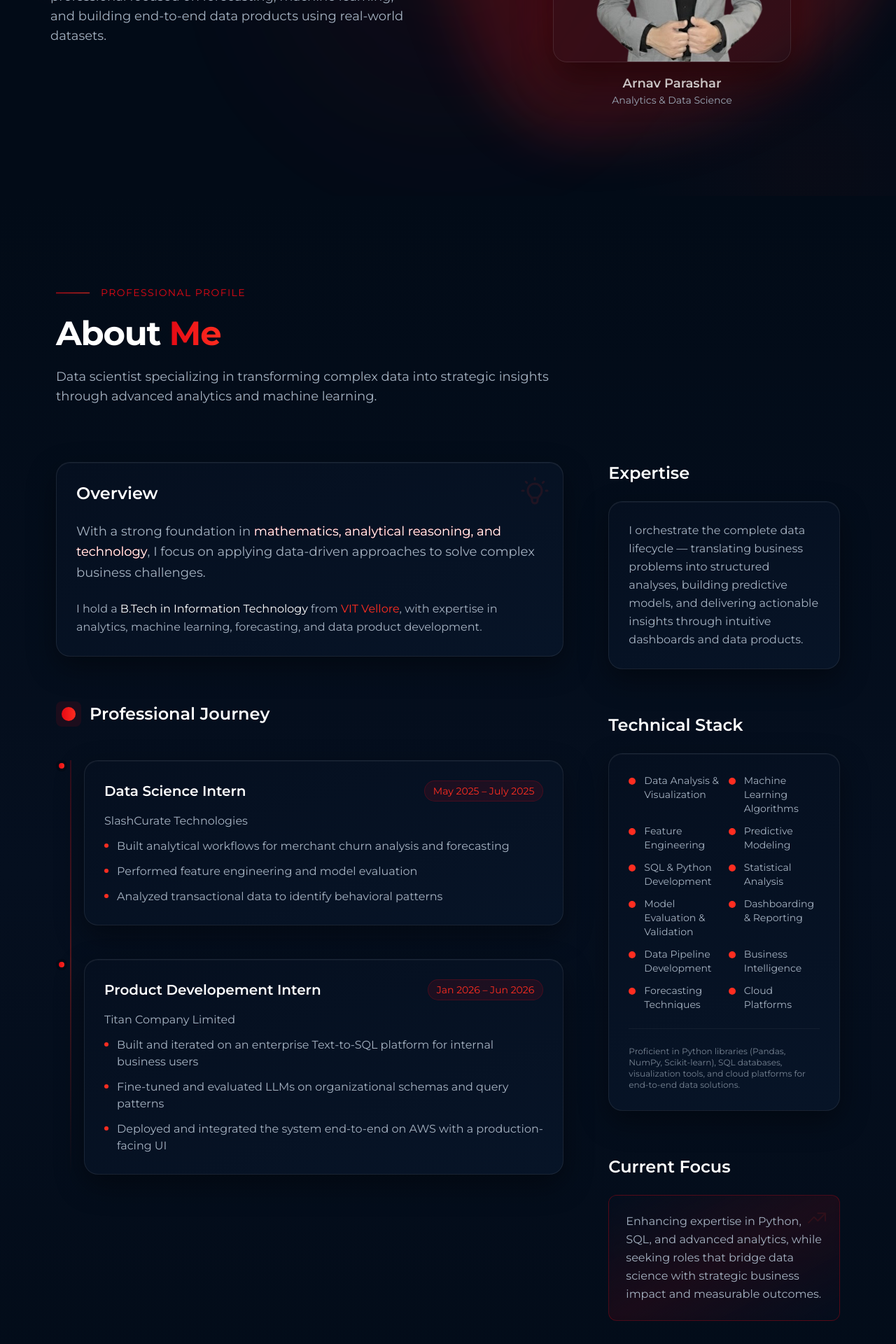
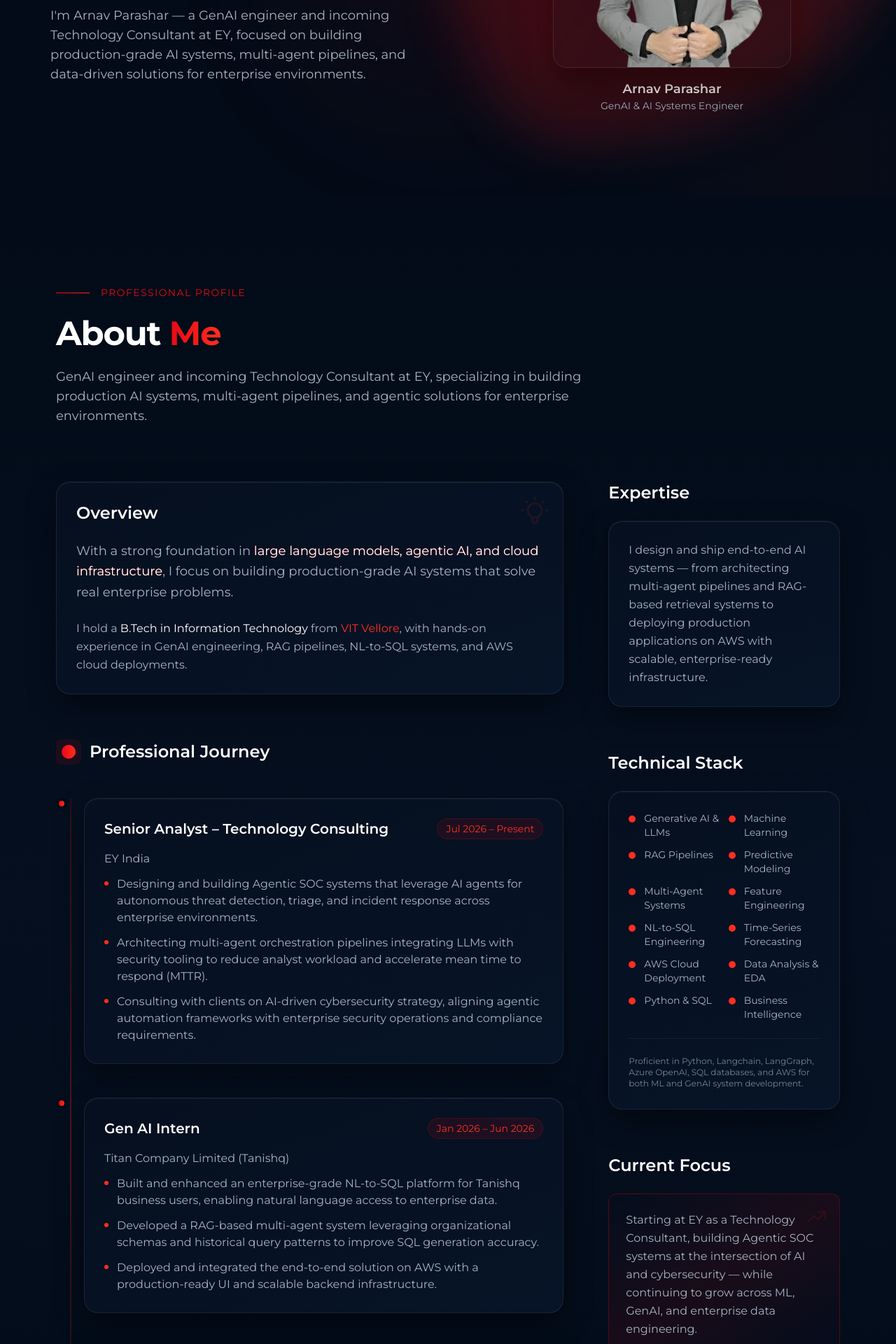
Before and after one commit to Arnavparashar/Portfolio, a Next.js app: page / in a window 1280 px wide. Shown: the part 400-2320 px from the top of the page at 70% size. Built offline with nearby package versions, Linux system fonts and the light colour scheme.

Commit message:
update portfolio content

```diff
--- a/components/About.js
+++ b/components/About.js
@@ -19,8 +19,8 @@
             About <span className="text-transparent bg-clip-text bg-gradient-to-r from-[#E50914] to-[#ff2d20]">Me</span>
           </h2>
           <p className="text-lg text-[#a6b3c2] max-w-3xl">
-            Data scientist specializing in transforming complex data into strategic insights
-            through advanced analytics and machine learning.
+            GenAI engineer and incoming Technology Consultant at EY, specializing in building
+            production AI systems, multi-agent pipelines, and agentic solutions for enterprise environments.
           </p>
         </div>
 
@@ -33,13 +33,13 @@
               <h3 className="text-2xl font-semibold text-white mb-6">Overview</h3>
               <div className="space-y-6 text-[#a6b3c2]">
                 <p className="text-lg leading-relaxed">
-                  With a strong foundation in <span className="text-white font-medium bg-gradient-to-r from-[#E50914] to-[#ff2d20] bg-clip-text text-transparent">mathematics, analytical reasoning, and technology</span>,
-                  I focus on applying data-driven approaches to solve complex business challenges.
+                  With a strong foundation in <span className="text-white font-medium bg-gradient-to-r from-[#E50914] to-[#ff2d20] bg-clip-text text-transparent">large language models, agentic AI, and cloud infrastructure</span>,
+                  I focus on building production-grade AI systems that solve real enterprise problems.
                 </p>
                 <p className="leading-relaxed">
                   I hold a <span className="text-white font-medium">B.Tech in Information Technology</span> from
-                  <span className="text-[#ff2d20] font-medium"> VIT Vellore</span>, with expertise in analytics,
-                  machine learning, forecasting, and data product development.
+                  <span className="text-[#ff2d20] font-medium"> VIT Vellore</span>, with hands-on experience in
+                  GenAI engineering, RAG pipelines, NL-to-SQL systems, and AWS cloud deployments.
                 </p>
               </div>
 
@@ -63,6 +63,83 @@
               <div className="relative pl-10 space-y-12">
                 {/* Timeline line */}
                 <div className="absolute left-5 top-0 bottom-0 w-0.5 bg-gradient-to-b from-[#E50914]/20 via-[#ff2d20]/30 to-transparent"></div>
+                {/* EY Experience */}
+                <div className="relative">
+                  <div className="absolute -left-10 top-0 w-4 h-4 rounded-full bg-gradient-to-r from-[#E50914] to-[#ff2d20] border-4 border-[#020b17]"></div>
+                  <div className="project-card group relative p-6 rounded-xl border border-[rgba(255,255,255,0.08)] hover:border-[#E50914]/30 transition-all duration-300">
+                    <div className="flex flex-col sm:flex-row sm:items-center justify-between mb-4">
+                      <h4 className="text-xl font-semibold text-white group-hover:text-transparent group-hover:bg-clip-text group-hover:bg-gradient-to-r group-hover:from-[#E50914] group-hover:to-[#ff2d20] transition-all duration-300">
+                        Senior Analyst – Technology Consulting
+                      </h4>
+                      <span className="text-sm font-medium px-3 py-1 rounded-full bg-[#E50914]/10 text-[#ff2d20] border border-[#E50914]/20 group-hover:bg-[#E50914]/20 group-hover:border-[#E50914]/30 transition-all duration-300">
+                        Jul 2026 – Present
+                      </span>
+                    </div>
+                    <div className="mb-3">
+                      <span className="text-[#a6b3c2]">EY India</span>
+                    </div>
+                    <ul className="space-y-3 text-[#a6b3c2]">
+                      {[
+                        "Designing and building Agentic SOC systems that leverage AI agents for autonomous threat detection, triage, and incident response across enterprise environments.",
+                        "Architecting multi-agent orchestration pipelines integrating LLMs with security tooling to reduce analyst workload and accelerate mean time to respond (MTTR).",
+                        "Consulting with clients on AI-driven cybersecurity strategy, aligning agentic automation frameworks with enterprise security operations and compliance requirements."
+                      ].map((item, idx) => (
+                        <li key={idx} className="flex items-start gap-3">
+                          <svg className="w-1.5 h-1.5 text-[#ff2d20] mt-2 flex-shrink-0" fill="currentColor" viewBox="0 0 8 8">
+                            <circle cx="4" cy="4" r="4" />
+                          </svg>
+                          <span>{item}</span>
+                        </li>
+                      ))}
+                    </ul>
+
+                    {/* Company icon */}
+                    <div className="absolute bottom-4 right-4 opacity-0 group-hover:opacity-10 transition-opacity duration-300">
+                      <svg className="w-8 h-8 text-[#ff2d20]" fill="none" stroke="currentColor" viewBox="0 0 24 24">
+                        <path strokeLinecap="round" strokeLinejoin="round" strokeWidth={1.5} d="M9 12l2 2 4-4m5.618-4.016A11.955 11.955 0 0112 2.944a11.955 11.955 0 01-8.618 3.04A12.02 12.02 0 003 9c0 5.591 3.824 10.29 9 11.622 5.176-1.332 9-6.03 9-11.622 0-1.042-.133-2.052-.382-3.016z" />
+                      </svg>
+                    </div>
+                  </div>
+                </div>
+
+                {/* Titan Experience */}
+                <div className="relative">
+                  <div className="absolute -left-10 top-0 w-4 h-4 rounded-full bg-gradient-to-r from-[#E50914] to-[#ff2d20] border-4 border-[#020b17]"></div>
+                  <div className="project-card group relative p-6 rounded-xl border border-[rgba(255,255,255,0.08)] hover:border-[#E50914]/30 transition-all duration-300">
+                    <div className="flex flex-col sm:flex-row sm:items-center justify-between mb-4">
+                      <h4 className="text-xl font-semibold text-white group-hover:text-transparent group-hover:bg-clip-text group-hover:bg-gradient-to-r group-hover:from-[#E50914] group-hover:to-[#ff2d20] transition-all duration-300">
+                        Gen AI Intern
+                      </h4>
+                      <span className="text-sm font-medium px-3 py-1 rounded-full bg-[#E50914]/10 text-[#ff2d20] border border-[#E50914]/20 group-hover:bg-[#E50914]/20 group-hover:border-[#E50914]/30 transition-all duration-300">
+                        Jan 2026 – Jun 2026
+                      </span>
+                    </div>
+                    <div className="mb-3">
+                      <span className="text-[#a6b3c2]">Titan Company Limited (Tanishq)</span>
+                    </div>
+                    <ul className="space-y-3 text-[#a6b3c2]">
+                      {[
+                        "Built and enhanced an enterprise-grade NL-to-SQL platform for Tanishq business users, enabling natural language access to enterprise data.",
+                        "Developed a RAG-based multi-agent system leveraging organizational schemas and historical query patterns to improve SQL generation accuracy.",
+                        "Deployed and integrated the end-to-end solution on AWS with a production-ready UI and scalable backend infrastructure."
+                      ].map((item, idx) => (
+                        <li key={idx} className="flex items-start gap-3">
+                          <svg className="w-1.5 h-1.5 text-[#ff2d20] mt-2 flex-shrink-0" fill="currentColor" viewBox="0 0 8 8">
+                            <circle cx="4" cy="4" r="4" />
+                          </svg>
+                          <span>{item}</span>
+                        </li>
+                      ))}
+                    </ul>
+
+                    {/* Company icon */}
+                    <div className="absolute bottom-4 right-4 opacity-0 group-hover:opacity-10 transition-opacity duration-300">
+                      <svg className="w-8 h-8 text-[#ff2d20]" fill="none" stroke="currentColor" viewBox="0 0 24 24">
+                        <path strokeLinecap="round" strokeLinejoin="round" strokeWidth={1.5} d="M19 21V5a2 2 0 00-2-2H7a2 2 0 00-2 2v16m14 0h2m-2 0h-5m-9 0H3m2 0h5M9 7h1m-1 4h1m4-4h1m-1 4h1m-5 10v-5a1 1 0 011-1h2a1 1 0 011 1v5m-4 0h4" />
+                      </svg>
+                    </div>
+                  </div>
+                </div>
 
                 {/* SlashCurate Experience */}
                 <div className="relative">
@@ -93,47 +170,6 @@
                         </li>
                       ))}
                     </ul>
-
-                    {/* Company icon */}
-                    <div className="absolute bottom-4 right-4 opacity-0 group-hover:opacity-10 transition-opacity duration-300">
-                      <svg className="w-8 h-8 text-[#ff2d20]" fill="none" stroke="currentColor" viewBox="0 0 24 24">
-                        <path strokeLinecap="round" strokeLinejoin="round" strokeWidth={1.5} d="M21 13.255A23.931 23.931 0 0112 15c-3.183 0-6.22-.62-9-1.745M16 6V4a2 2 0 00-2-2h-4a2 2 0 00-2 2v2m4 6h.01M5 20h14a2 2 0 002-2V8a2 2 0 00-2-2H5a2 2 0 00-2 2v10a2 2 0 002 2z" />
-                      </svg>
-                    </div>
-                  </div>
-                </div>
-
-                {/* Titan Experience */}
-                <div className="relative">
-                  <div className="absolute -left-10 top-0 w-4 h-4 rounded-full bg-gradient-to-r from-[#E50914] to-[#ff2d20] border-4 border-[#020b17]"></div>
-                  <div className="project-card group relative p-6 rounded-xl border border-[rgba(255,255,255,0.08)] hover:border-[#E50914]/30 transition-all duration-300">
-                    <div className="flex flex-col sm:flex-row sm:items-center justify-between mb-4">
-                      <h4 className="text-xl font-semibold text-white group-hover:text-transparent group-hover:bg-clip-text group-hover:bg-gradient-to-r group-hover:from-[#E50914] group-hover:to-[#ff2d20] transition-all duration-300">
-                        Product Developement Intern
-                      </h4>
-                      <span className="text-sm font-medium px-3 py-1 rounded-full bg-[#E50914]/10 text-[#ff2d20] border border-[#E50914]/20 group-hover:bg-[#E50914]/20 group-hover:border-[#E50914]/30 transition-all duration-300">
-                        Jan 2026 – Jun 2026
-                      </span>
-                    </div>
-                    <div className="mb-3">
-                      <span className="text-[#a6b3c2]">Titan Company Limited</span>
-                    </div>
-                    <ul className="space-y-3 text-[#a6b3c2]">
-                      {[
-
-                    "Built and iterated on an enterprise Text-to-SQL platform for internal business users",
-                    "Fine-tuned and evaluated LLMs on organizational schemas and query patterns",
-                    "Deployed and integrated the system end-to-end on AWS with a production-facing UI"
-                      ].map((item, idx) => (
-                        <li key={idx} className="flex items-start gap-3">
-                          <svg className="w-1.5 h-1.5 text-[#ff2d20] mt-2 flex-shrink-0" fill="currentColor" viewBox="0 0 8 8">
-                            <circle cx="4" cy="4" r="4" />
-                          </svg>
-                          <span>{item}</span>
-                        </li>
-                      ))}
-                    </ul>
-
                     {/* Company icon */}
                     <div className="absolute bottom-4 right-4 opacity-0 group-hover:opacity-10 transition-opacity duration-300">
                       <svg className="w-8 h-8 text-[#ff2d20]" fill="none" stroke="currentColor" viewBox="0 0 24 24">
@@ -154,9 +190,9 @@
               <h3 className="text-2xl font-semibold text-white mb-6">Expertise</h3>
               <div className="project-card group relative p-6 rounded-xl border border-[rgba(255,255,255,0.08)] hover:border-[#E50914]/30 transition-all duration-300">
                 <p className="text-[#a6b3c2] leading-relaxed">
-                  I orchestrate the complete data lifecycle — translating business problems into
-                  structured analyses, building predictive models, and delivering actionable insights
-                  through intuitive dashboards and data products.
+                  I design and ship end-to-end AI systems — from architecting multi-agent pipelines
+                  and RAG-based retrieval systems to deploying production applications on AWS with
+                  scalable, enterprise-ready infrastructure.
                 </p>
 
                 {/* Decorative icon */}
@@ -174,18 +210,18 @@
               <div className="project-card group relative p-6 rounded-xl border border-[rgba(255,255,255,0.08)] hover:border-[#E50914]/30 transition-all duration-300">
                 <ul className="grid grid-cols-1 sm:grid-cols-2 gap-3">
                   {[
-                    "Data Analysis & Visualization",
-                    "Machine Learning Algorithms",
+                      "Generative AI & LLMs",
+                      "Machine Learning",
+                      "RAG Pipelines",
+                      "Predictive Modeling",
+                      "Multi-Agent Systems",
                       "Feature Engineering",
-                    "Predictive Modeling",
-                    "SQL & Python Development",
-                    "Statistical Analysis",
-                    "Model Evaluation & Validation",
-                    "Dashboarding & Reporting",
-                    "Data Pipeline Development",
-                    "Business Intelligence",
-                    "Forecasting Techniques",
-                    "Cloud Platforms"
+                      "NL-to-SQL Engineering",
+                      "Time-Series Forecasting",
+                      "AWS Cloud Deployment",
+                      "Data Analysis & EDA",
+                      "Python & SQL",
+                      "Business Intelligence"
                   ].map((skill, index) => (
                     <li key={index} className="flex items-start gap-3 group/item hover:translate-x-1 transition-transform duration-200">
                       <svg className="w-2.5 h-2.5 text-[#ff2d20] mt-1.5 flex-shrink-0 group-hover/item:scale-125 transition-transform" fill="currentColor" viewBox="0 0 8 8">
@@ -201,8 +237,8 @@
                 {/* Additional info */}
                 <div className="mt-6 pt-6 border-t border-[rgba(255,255,255,0.05)]">
                   <p className="text-xs text-[#a6b3c2]/70">
-                    Proficient in Python libraries (Pandas, NumPy, Scikit-learn), SQL databases,
-                    visualization tools, and cloud platforms for end-to-end data solutions.
+                    Proficient in Python, Langchain, LangGraph,
+                    Azure OpenAI, SQL databases, and AWS for both ML and GenAI system development.
                   </p>
                 </div>
 
@@ -220,9 +256,9 @@
           <h3 className="text-2xl font-semibold text-white mb-6">Current Focus</h3>
           <div className="bg-gradient-to-br from-[#050f1f]/60 via-[#E50914]/10 to-[#050f1f]/60 backdrop-blur-sm rounded-xl p-6 border border-[#E50914]/30 group hover:border-[#E50914]/50 transition-all duration-300">
             <p className="text-[#a6b3c2] leading-relaxed">
-                  Enhancing expertise in Python, SQL, and advanced analytics,
-                  while seeking roles that bridge data science with strategic
-                  business impact and measurable outcomes.
+              Starting at EY as a Technology Consultant, building Agentic SOC systems
+              at the intersection of AI and cybersecurity — while continuing to grow
+              across ML, GenAI, and enterprise data engineering.
             </p>
 
                 {/* Decorative icon */}
@@ -237,7 +273,7 @@
             {/* Resume CTA */}
             <div className="pt-8">
               <a
-                href="https://drive.google.com/file/d/1D3twjC1E04g4OjdTkHhjXhtwwO_A0m2h/view?usp=drive_link"
+                href="https://drive.google.com/file/d/1GzHQ9uWKsvVUwljpnoStHJ-qZZIVXS54/view?usp=sharing"
                 target="_blank"
                 rel="noreferrer"
                 className="btn-primary group relative inline-flex items-center justify-center gap-3 px-8 py-4 w-full text-white font-semibold rounded-xl transition-all duration-300 hover:scale-[1.02]"
@@ -249,7 +285,7 @@
                 <div className="absolute inset-0 rounded-xl bg-gradient-to-r from-[#E50914] to-[#ff2d20] opacity-0 group-hover:opacity-100 blur-xl transition-opacity duration-300"></div>
               </a>
               <p className="text-sm text-[#a6b3c2]/70 text-center mt-4">
-                PDF Format • Updated Regularly • Includes Projects & Case Studies
+                PDF Format • Updated Regularly • Includes Projects & relevant details
               </p>
             </div>
           </div>
--- a/components/Footer.js
+++ b/components/Footer.js
@@ -3,7 +3,7 @@
     <footer className="site-footer w-full py-10 mt-12">
       <div className="max-w-6xl mx-auto px-6 flex items-center justify-between">
         <div>
-          <div className="font-semibold">Arnav Parashar <span className="text-sm font-normal text-muted">| Analytics & Data Science</span></div>
+          <div className="font-semibold">Arnav Parashar <span className="text-sm font-normal text-muted">| GenAI & AI Systems Engineer</span></div>
           <div className="text-sm mt-2"><a href="mailto:arnav.parashar2000@gmail.com" className="text-muted">arnav.parashar2000@gmail.com</a></div>
         </div>
         <div className="flex gap-4 text-sm text-muted items-center">
--- a/components/Hero.js
+++ b/components/Hero.js
@@ -30,7 +30,7 @@
               leading-tight
             "
           >
-            I build data products using analytics, ML, and forecasting.
+            I build AI systems — from machine learning models to production GenAI pipelines.
           </h1>
 
           <p
@@ -41,9 +41,7 @@
               sm:text-lg
             "
           >
-            I’m Arnav Parashar — an Analytics & Data Science professional focused
-            on forecasting, machine learning, and building end-to-end data
-            products using real-world datasets.
+            I'm Arnav Parashar — a GenAI engineer and incoming Technology Consultant at EY, focused on building production-grade AI systems, multi-agent pipelines, and data-driven solutions for enterprise environments.
           </p>
         </div>
 
@@ -81,7 +79,7 @@
               Arnav Parashar
             </div>
             <div className="text-sm text-muted">
-              Analytics & Data Science
+              GenAI & AI Systems Engineer
             </div>
           </div>
         </div>
--- a/components/NavBar.js
+++ b/components/NavBar.js
@@ -15,7 +15,7 @@
           </div>
           <div className="leading-tight">
             <div className="font-semibold">Arnav Parashar</div>
-            <div className="text-xs text-muted">Analytics & Data Science</div>
+            <div className="text-xs text-muted">GenAI & AI Systems Engineer</div>
           </div>
         </div>
 
--- a/pages/_app.js
+++ b/pages/_app.js
@@ -6,7 +6,7 @@
     <>
       <Head>
         <meta name="viewport" content="width=device-width, initial-scale=1" />
-        <title>Arnav Parashar | Analytics & Data Science</title>
+        <title>Arnav Parashar | GenAI & AI Systems Engineer</title>
         <meta name="description" content="I build data products using analytics, ML, and forecasting. I’m Arnav Parashar — an Analytics & Data Science professional focused on forecasting, machine learning, and building end-to-end data products using real-world datasets." />
         <link rel="preconnect" href="https://fonts.googleapis.com" />
         <link rel="preconnect" href="https://fonts.gstatic.com" crossOrigin="" />
--- a/pages/resume.js
+++ b/pages/resume.js
@@ -15,8 +15,7 @@
           </h1>
 
           <p className="text-muted mt-4 max-w-xl mx-auto">
-            A concise overview of my experience in analytics, machine learning,
-            forecasting, and building end-to-end data products.
+            A concise overview of my experience in building end-to-end data & Gen AI products.
           </p>
 
           {/* Resume Card */}
@@ -43,7 +42,7 @@
 
             <div className="mt-6 flex justify-center gap-4">
               <a
-                href="https://drive.google.com/file/d/1D3twjC1E04g4OjdTkHhjXhtwwO_A0m2h/view?usp=drive_link"
+                href="https://drive.google.com/file/d/1GzHQ9uWKsvVUwljpnoStHJ-qZZIVXS54/view?usp=drive_link"
                 target="_blank"
                 rel="noreferrer"
                 className="btn-primary"
@@ -52,7 +51,7 @@
               </a>
 
               <a
-                href="https://drive.google.com/uc?export=download&id=1D3twjC1E04g4OjdTkHhjXhtwwO_A0m2h"
+                href="https://drive.google.com/file/d/1GzHQ9uWKsvVUwljpnoStHJ-qZZIVXS54/view?usp=drive_link"
                 className="btn-ghost"
               >
                 Download PDF
```
Also changed, not shown: 1 other file (tests, documents, lock files or other folders). Lines whose indentation alone changed are shown as unchanged.
